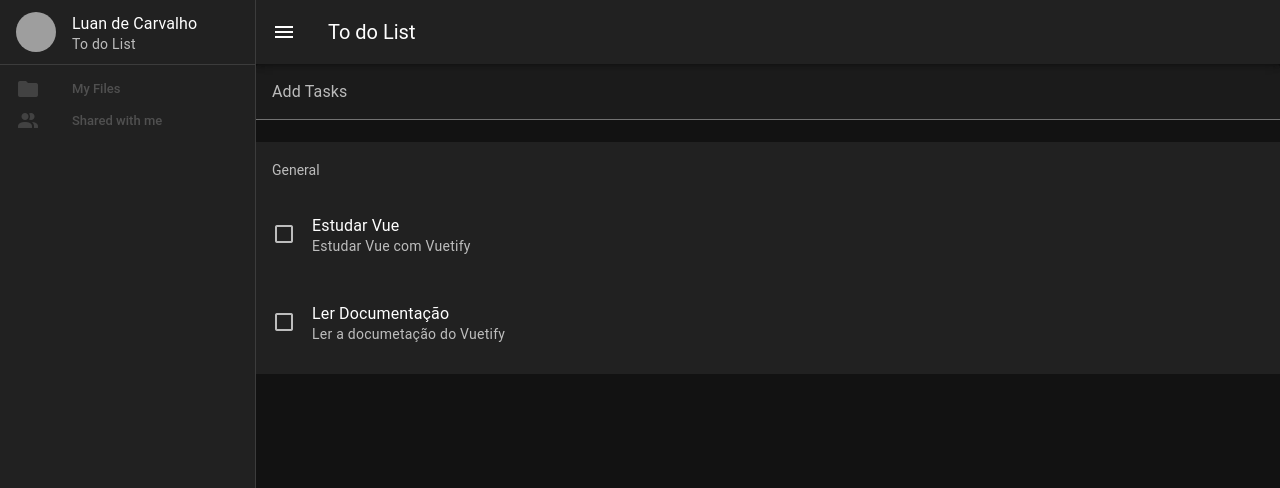
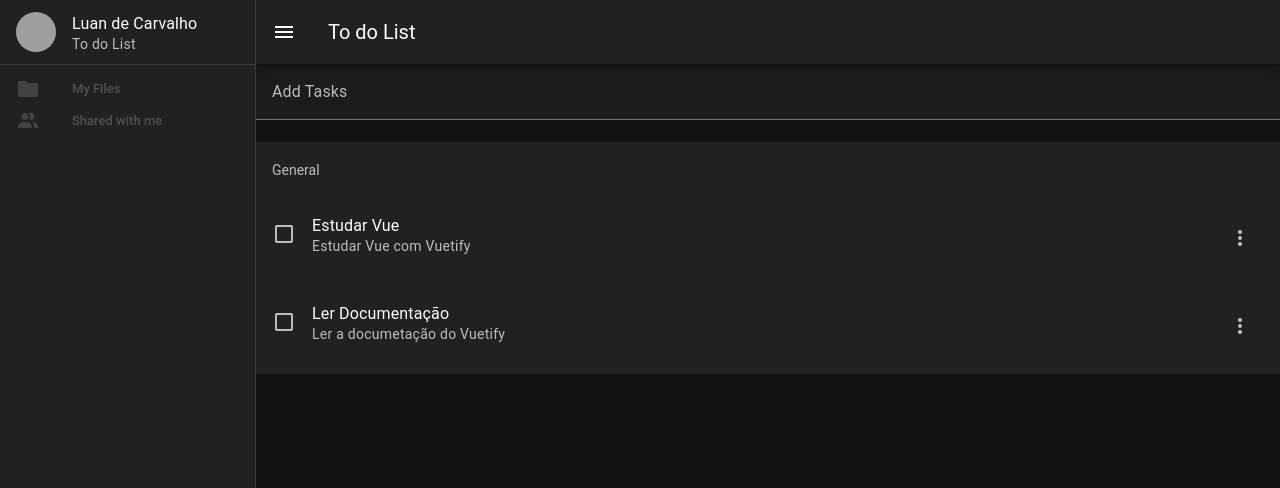
Before and after one commit to polacoluan/curso-vue-3, a Vue app: page / in a window 1280 px wide. Shown: the top 488 px of the page. Built offline with nearby package versions, Linux system fonts and the light colour scheme; grey boxes are pictures that could not be loaded.

Commit message:
Terceiro dia de curso

```diff
--- /dev/null
+++ b/src/components/DialogDelete.vue
@@ -0,0 +1,32 @@
+<template>
+    <div class="text-center pa-4">
+      <v-dialog
+        v-model="props.dialog"
+        max-width="450"
+        persistent
+      >
+        <v-card
+          prepend-icon="mdi-delete"
+          title="Você tem certeza que quer deletar?"
+        >
+          <template v-slot:actions>
+            <v-spacer></v-spacer>
+
+            <v-btn @click="$emit('toggleDelete')">
+              Não
+            </v-btn>
+            <v-btn @click="$emit('deleteTask')">
+              Sim
+            </v-btn>
+
+          </template>
+        </v-card>
+      </v-dialog>
+    </div>
+  </template>
+
+<script setup>
+    const props = defineProps({
+        dialog: Boolean
+    });
+</script>
--- /dev/null
+++ b/src/components/DialogTaskFields.vue
@@ -0,0 +1,33 @@
+<template>
+    <div class="text-center pa-4">
+      <v-dialog
+        v-model="props.dialog"
+        max-width="600"
+        persistent
+      >
+        <v-card
+          prepend-icon="mdi-pencil"
+          title="Editar"
+        >
+        <v-card-text>
+            <v-text-field v-model="props.task.title" clearable label="Title" ></v-text-field>
+            <v-text-field v-model="props.task.description" clearable label="Description" ></v-text-field>
+        </v-card-text>
+          <template v-slot:actions>
+            <v-spacer></v-spacer>
+
+            <v-btn @click="$emit('toggle')">
+              Ok
+            </v-btn>
+          </template>
+        </v-card>
+      </v-dialog>
+    </div>
+  </template>
+
+<script setup>
+    const props = defineProps({
+        dialog: Boolean,
+        task: Object
+    })
+</script>
--- a/src/components/ListTasks.vue
+++ b/src/components/ListTasks.vue
@@ -1,19 +1,8 @@
 <template>
-    <v-text-field
-        clearable
-        label="Add Tasks"
-        @keyup.enter="addTask"
-        v-model="task.title"
-    ></v-text-field>
-
   <v-list lines="three" select-strategy="classic">
     <v-list-subheader>General</v-list-subheader>
 
-    <v-list-item
-        v-for="task, index in tasks"
-        :key="index"
-        :value="index"
-        >
+    <v-list-item v-for="task, index in props.tasks" :key="index" :value="index">
       <template v-slot:prepend="{ isActive }">
         <v-list-item-action start>
           <v-checkbox-btn :model-value="isActive"></v-checkbox-btn>
@@ -25,39 +14,62 @@
       <v-list-item-subtitle>
         {{ task.description }}
       </v-list-item-subtitle>
+
+      <template v-slot:append>
+        <v-menu>
+          <template v-slot:activator="{ props }">
+            <v-btn color="grey-lighten-1" icon="mdi-dots-vertical" variant="text" v-bind="props">
+            </v-btn>
+          </template>
+          <v-list>
+            <v-list-item @click="toggleEdit(index)">
+              <v-list-item-title value="editar">Editar</v-list-item-title>
+            </v-list-item>
+            <v-list-item @click="toggleDelete(index)">
+              <v-list-item-title value="deletar">Deletar</v-list-item-title>
+            </v-list-item>
+          </v-list>
+        </v-menu>
+      </template>
     </v-list-item>
   </v-list>
+  <DialogTaskFields :dialog="showDialogTaskFields" :task="tasks[indexTaskSelected]" @toggle="toggleEdit" />
+  <DialogDelete :dialog="showDialogDelete" :task="tasks[indexTaskSelected]" @toggleDelete="toggleDelete" @deleteTask="deleteTask" />
 </template>
 
 <script setup>
+import DialogTaskFields from './DialogTaskFields.vue';
+import DialogDelete from './DialogDelete.vue';
+import { ref } from 'vue';
 
-const tasks = ref([
-    {
-        title: "Estudar Vue",
-        description: "Estudar Vue com Vuetify"
-    },
-    {
-        title: "Ler Documentação",
-        description: "Ler a documetação do Vuetify"
-    }
-]);
-
-const task = ref({
-    title: "",
-    description: ""
+const props = defineProps({
+  tasks: Object
 });
 
-const addTask = () =>{
-    tasks.value.push({
-        title: task.value.title,
-        description: task.value.description
-    })
-    task.value = {
-        title: "",
-        description: ""
-    }
-};
+const indexTaskSelected = ref(0);
+const showDialogTaskFields = ref(false);
+const showDialogDelete = ref(false);
+
+const toggleEdit = (index) => {
+  showDialogTaskFields.value = !showDialogTaskFields.value;
+  if (index != null) {
+
+    indexTaskSelected.value = index;
+  }
+}
+
+const toggleDelete = (index) => {
+  showDialogDelete.value = !showDialogDelete.value;
+  if (index != null) {
+
+    indexTaskSelected.value = index;
+  }
+}
+
+const deleteTask = () => {
+  props.tasks.splice(indexTaskSelected.value, 1);
+  toggleDelete();
+}
 </script>
 
-<style>
-</style>
+<style></style>
--- /dev/null
+++ b/src/components/TodoList.vue
@@ -0,0 +1,39 @@
+<template>
+    <div>
+        <v-text-field clearable label="Add Tasks" @keyup.enter="addTask" v-model="task.title"></v-text-field>
+        <ListTasks :tasks="tasks" />
+    </div>
+</template>
+
+<script setup>
+
+import ListTasks from './ListTasks.vue';
+import { ref } from 'vue';
+
+const tasks = ref([
+    {
+        title: "Estudar Vue",
+        description: "Estudar Vue com Vuetify"
+    },
+    {
+        title: "Ler Documentação",
+        description: "Ler a documetação do Vuetify"
+    }
+]);
+
+const task = ref({
+    title: "",
+    description: ""
+});
+
+const addTask = () => {
+    tasks.value.push({
+        title: task.value.title,
+        description: task.value.description
+    })
+    task.value = {
+        title: "",
+        description: ""
+    }
+};
+</script>
--- a/src/pages/index.vue
+++ b/src/pages/index.vue
@@ -1,7 +1,7 @@
 <template>
-  <ListTasks />
+  <TodoList />
 </template>
 
 <script setup>
-  //
+  import TodoList from '@/components/TodoList.vue';
 </script>
```
